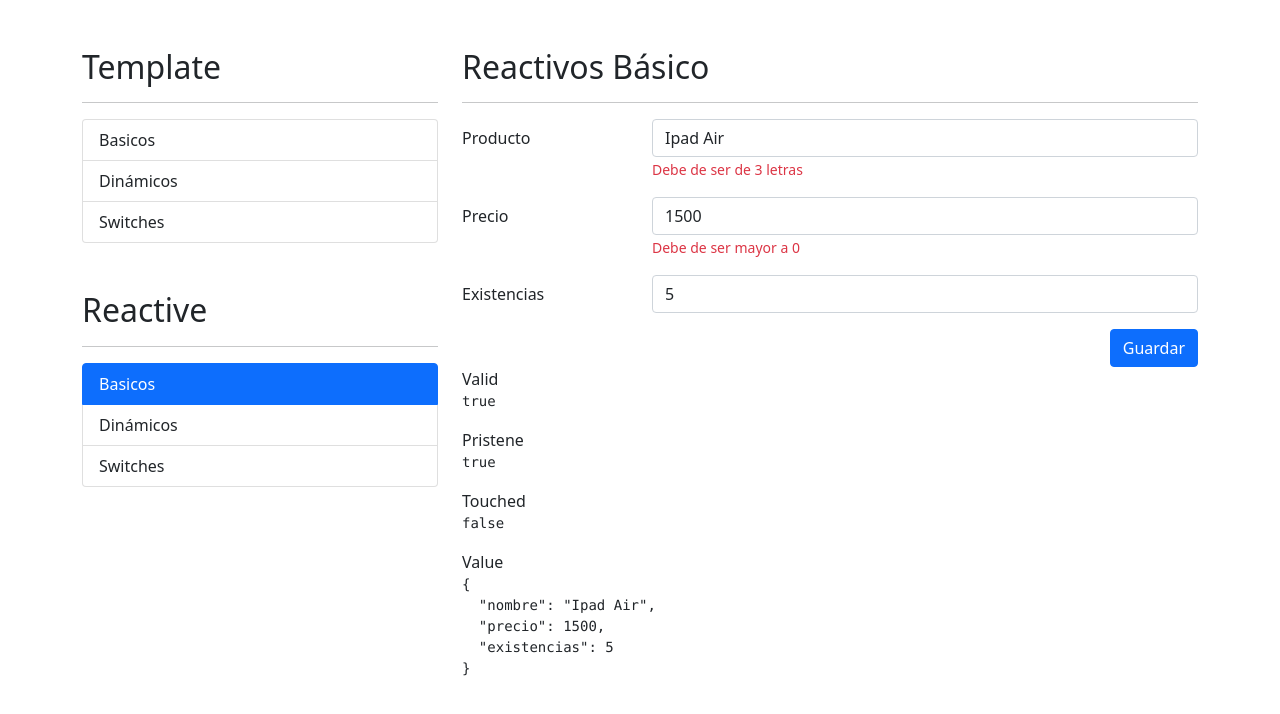
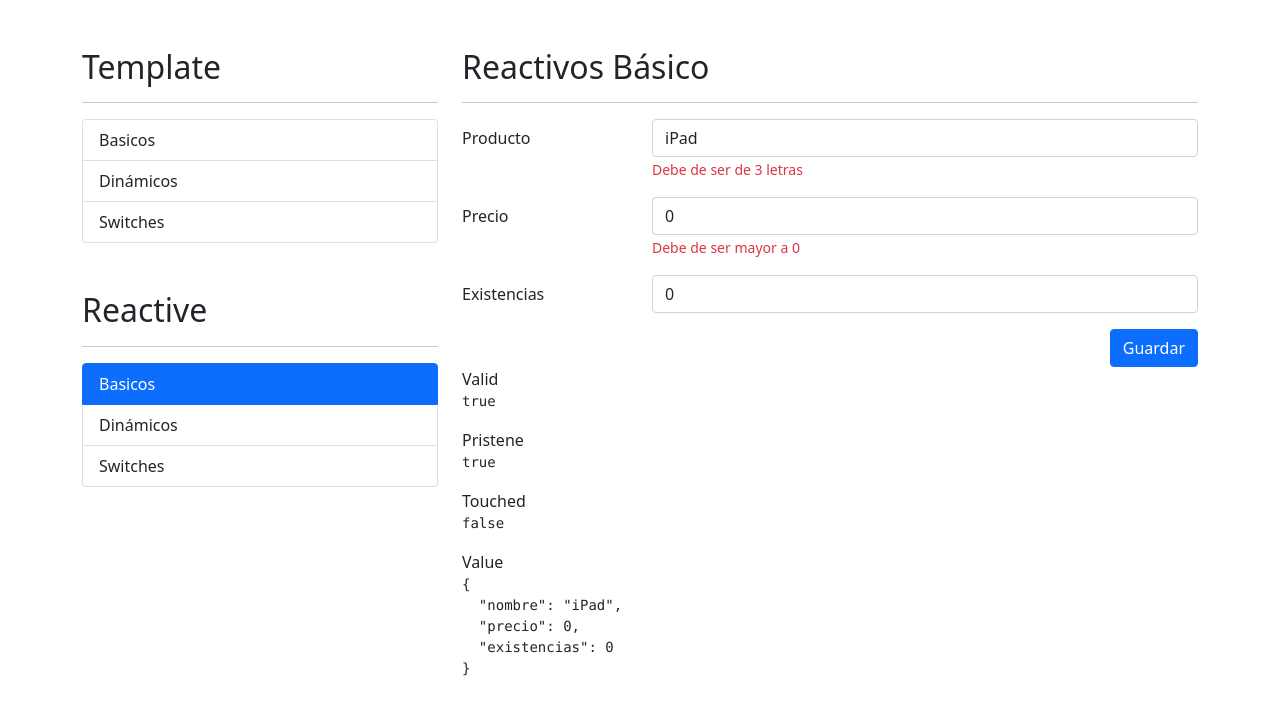
Before and after one commit to DannyBoyAviles/Formularioa-Angular, an Angular app: page /reactive/basicos in a window 1280 px wide. Shown: the top 714 px of the page. Built offline with nearby package versions, Linux system fonts and the light colour scheme.

Commit message:
formBuilder

```diff
--- a/src/app/reactive/basicos/basicos.component.ts
+++ b/src/app/reactive/basicos/basicos.component.ts
@@ -1,5 +1,5 @@
 import { Component } from '@angular/core';
-import { FormGroup, FormControl } from '@angular/forms';
+import { FormGroup, FormControl, FormBuilder } from '@angular/forms';
 
 @Component({
   selector: 'app-basicos',
@@ -9,13 +9,20 @@ import { FormGroup, FormControl } from '@angular/forms';
 })
 export class BasicosComponent {
 
-  miFormulario: FormGroup = new FormGroup({
-    nombre      : new FormControl('Ipad Air'),
-    precio      : new FormControl(1500),
-    existencias : new FormControl(5)
-  })
+  // miFormulario: FormGroup = new FormGroup({
+  //   nombre      : new FormControl('Ipad Air'),
+  //   precio      : new FormControl(1500),
+  //   existencias : new FormControl(5)
+  // })
 
-  constructor() { }
+    miFormulario: FormGroup = this.fb.group({
+      nombre:['iPad'],
+      precio:[0],
+      existencias:[0],
+    })
+
+
+  constructor(private fb: FormBuilder) { }
 
 }
 
```
